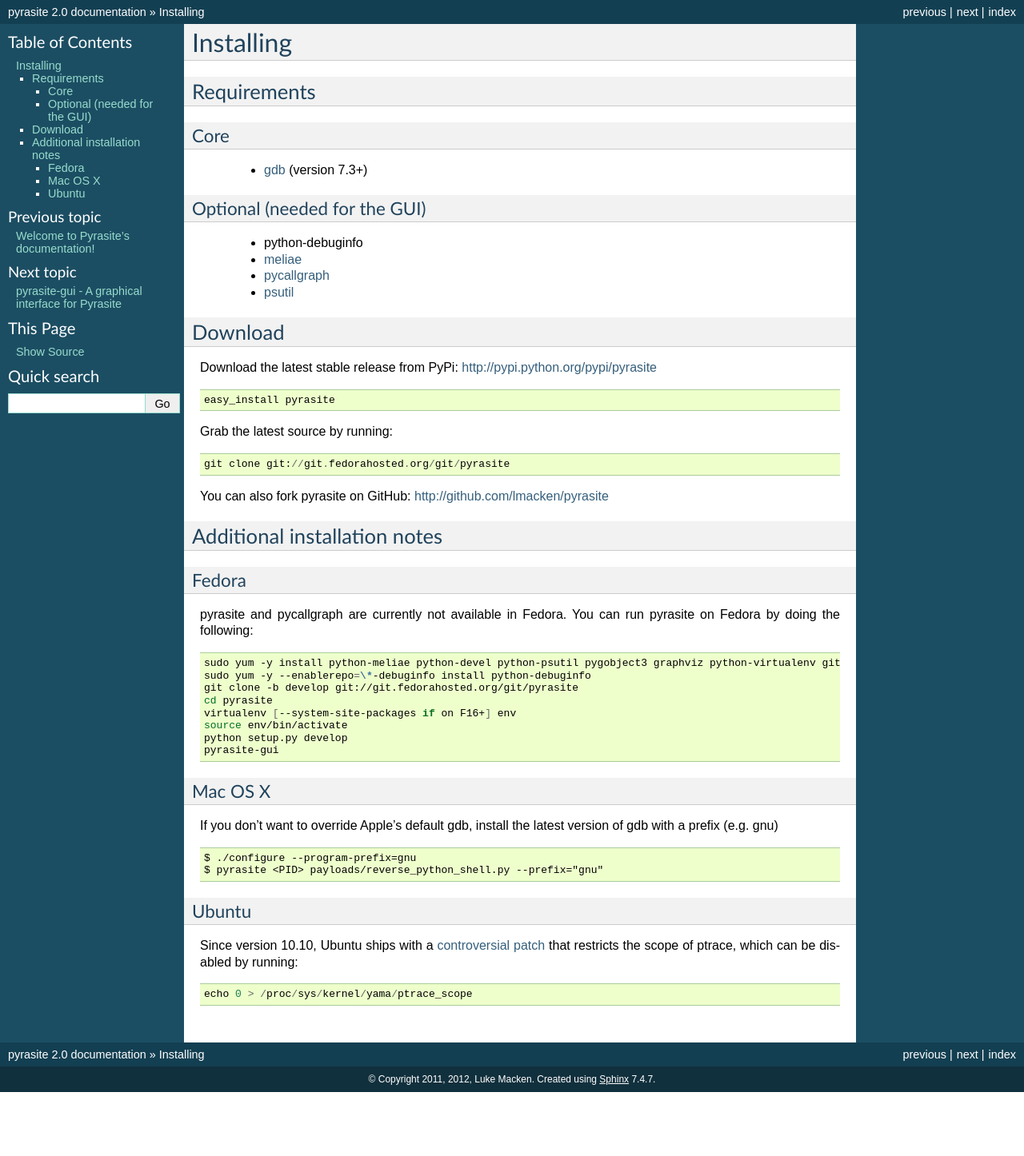
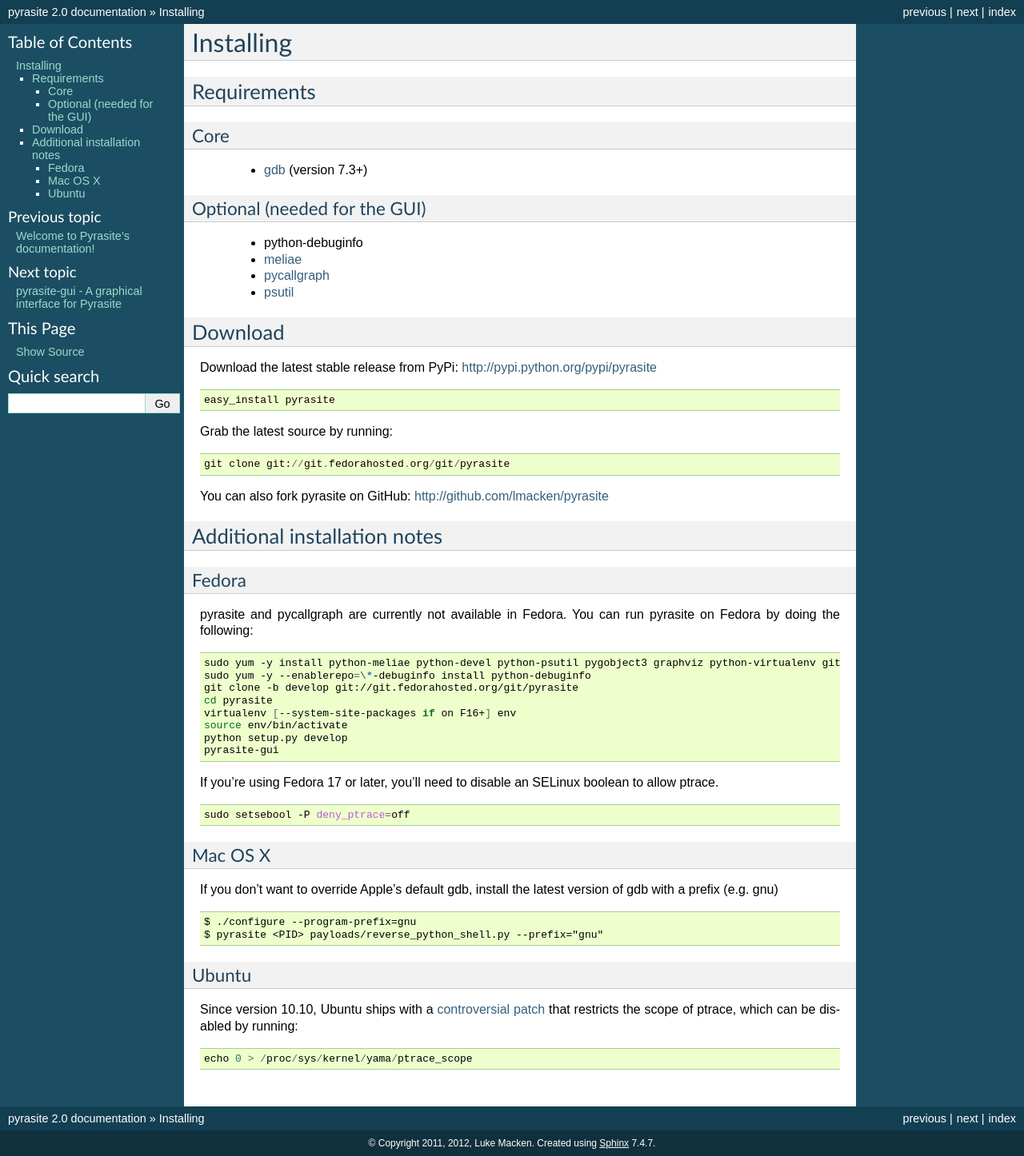
Before and after one commit to lmacken/pyrasite, a Sphinx documentation site: the page built from docs/Installing.rst, in a window 1280 px wide. Shown: the whole page at 80% size. Built offline with Sphinx 7.4.7, drawn with Linux system fonts in a browser that asks for light colours; before the commit the page ends 1366 px from its top, so only the background shows below that.

Commit message:
Mention the new deny_ptrace SELinux boolean in the docs

```diff
--- a/docs/Installing.rst
+++ b/docs/Installing.rst
@@ -55,6 +55,12 @@
    python setup.py develop
    pyrasite-gui
 
+If you're using Fedora 17 or later, you'll need to disable an SELinux boolean to allow ptrace.
+
+.. code-block:: bash
+
+   sudo setsebool -P deny_ptrace=off
+
 
 Mac OS X
 --------
```
